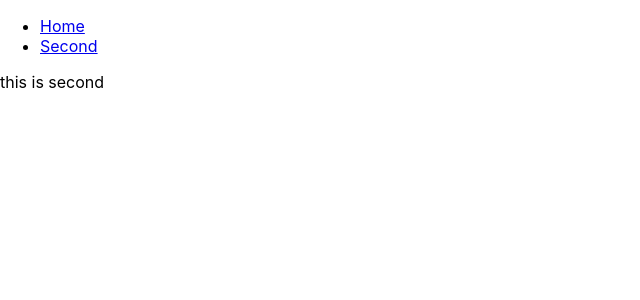
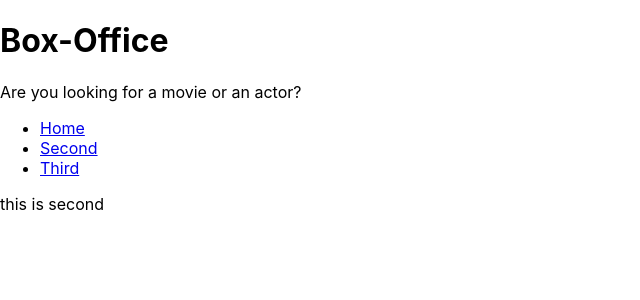
Before and after one commit to kusum-fsd/box-office, a React (Create React App) app: page /second in a window 1280 px wide. Shown: the top 300 px of the page, without its empty margins (0-640 px from the left). Built offline with nearby package versions, Linux system fonts and the light colour scheme.

Commit message:
added layout and created title

```diff
--- a/src/App.js
+++ b/src/App.js
@@ -1,14 +1,13 @@
 import React from 'react';
 
 import { Switch, Route } from 'react-router-dom';
-import Navs from './components/Navs'
 import Home from './pages/Home';
 import Second from './pages/Second';
+import Third from './pages/Third';
 
 function App() {
   return (
-    <div>
-      <Navs/>
+
    <Switch>
 <Route exact path="/">
   <Home/>
@@ -18,12 +17,17 @@
   <Second/>
 </Route>
 
+<Route exact path="/third">
+  <Third/>
+</Route>
+
+
 <Route>
   <div> Page not found.</div>
 </Route>
 
     </Switch>
-    </div>
+
     );
 
 }
--- /dev/null
+++ b/src/components/MainPageLayout.js
@@ -0,0 +1,16 @@
+import React from 'react'
+import Navs from './Navs'
+import Title from './Title'
+
+const MainPageLayout = ({ children }) => {
+    return (
+        <div>
+            <Title title="Box-Office" subtitle="Are you looking for a movie or an actor?" />
+        <Navs/>
+           { children }
+
+      </div>
+    )
+}
+
+export default MainPageLayout
--- a/src/components/Navs.js
+++ b/src/components/Navs.js
@@ -4,6 +4,7 @@
 const LINKS = [
   { to: '/', text: 'Home' },
   { to: '/second', text: 'Second' },
+  { to : '/third', text: 'Third' },
 ];
 
 const Navs = () => {
--- /dev/null
+++ b/src/components/Title.js
@@ -0,0 +1,12 @@
+import React from 'react'
+
+const Title = ({ title, subtitle }) => {
+    return (
+        <div>
+          <h1>{title}</h1>
+          <p> {subtitle} </p>
+        </div>
+    )
+}
+
+export default Title
--- a/src/pages/Home.js
+++ b/src/pages/Home.js
@@ -1,10 +1,11 @@
 import React from 'react'
+import MainPageLayout from '../components/MainPageLayout'
 
 const Home = () => {
     return (
-        <div>
+        <MainPageLayout>
             this is home
-        </div>
+        </MainPageLayout>
     )
 }
 
--- a/src/pages/Second.js
+++ b/src/pages/Second.js
@@ -1,10 +1,11 @@
 import React from 'react'
+import MainPageLayout from '../components/MainPageLayout'
 
 const Second = () => {
     return (
-        <div>
+        <MainPageLayout>
             this is second
-        </div>
+        </MainPageLayout>
     )
 }
 
--- /dev/null
+++ b/src/pages/Third.js
@@ -0,0 +1,11 @@
+import React from 'react'
+
+const Third = () => {
+    return (
+        <div>
+            This is the third page.
+        </div>
+    )
+}
+
+export default Third
```
